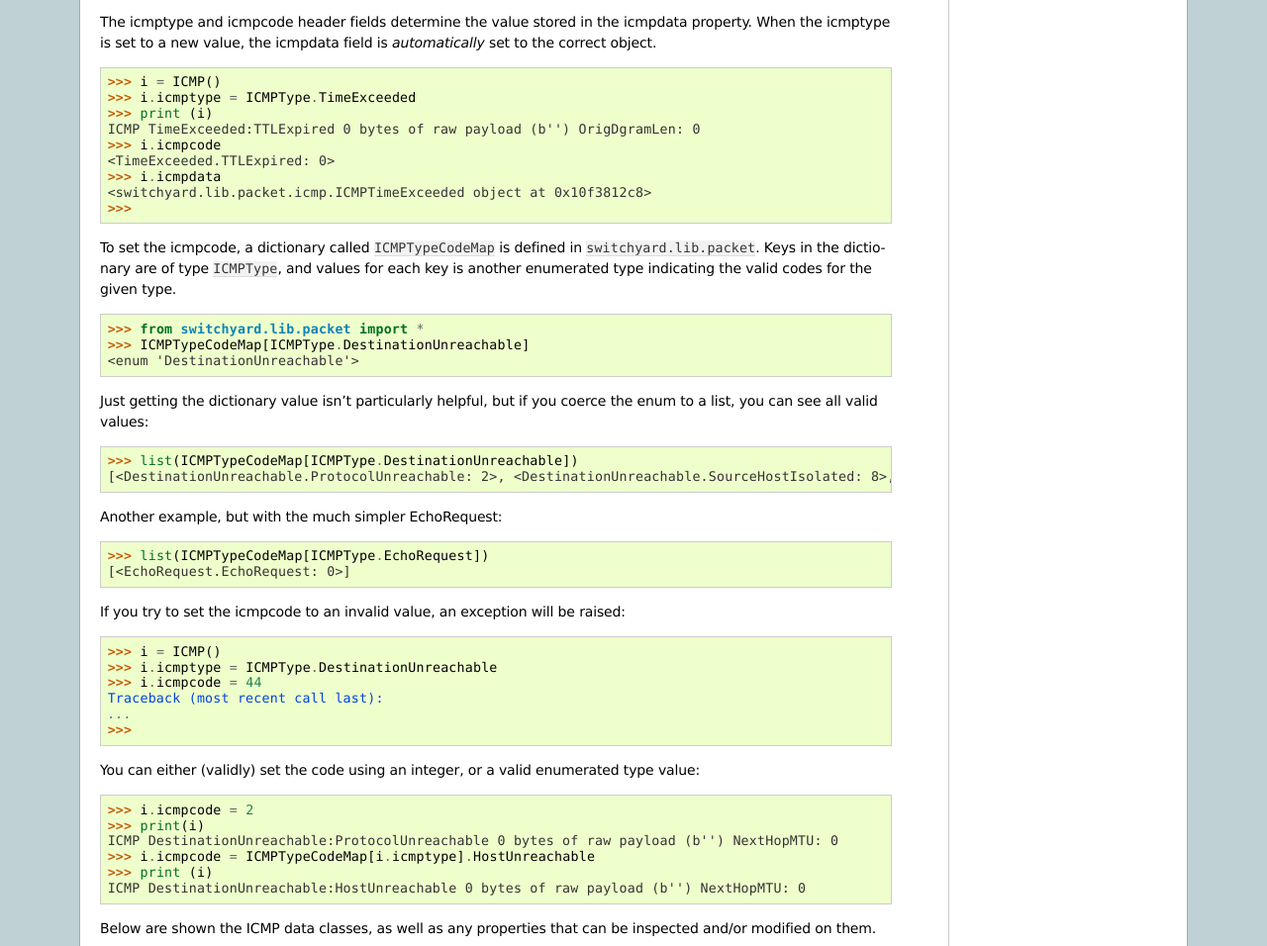
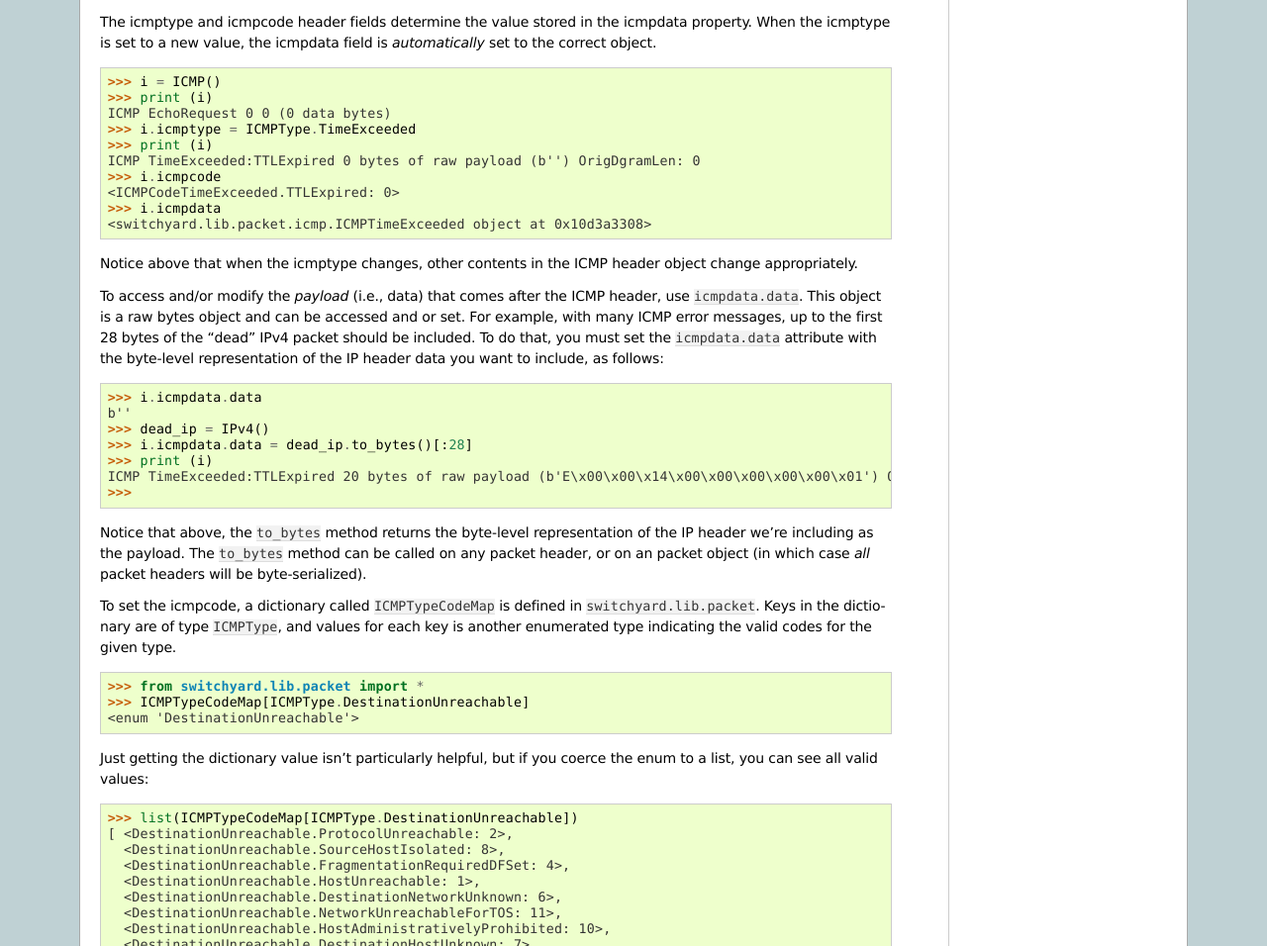
Before and after one commit to jsommers/switchyard, a Sphinx documentation site: the page built from documentation/reference.rst, in a window 1280 px wide and 1400 px high, scrolled down 3169 px. Shown: the part 169-1125 px from the top of the window at 99% size. Built offline with Sphinx 7.4.7, drawn with Linux system fonts in a browser that asks for light colours; some of the changed text lies outside the part shown; grey boxes are pictures that could not be loaded.

Commit message:
Improve ICMP header documentation

```diff
--- a/documentation/reference.rst
+++ b/documentation/reference.rst
@@ -265,15 +265,30 @@ is set to a new value, the icmpdata field is *automatically* set to
 the correct object.
 
 >>> i = ICMP()
+>>> print (i)
+ICMP EchoRequest 0 0 (0 data bytes)
 >>> i.icmptype = ICMPType.TimeExceeded
 >>> print (i)
 ICMP TimeExceeded:TTLExpired 0 bytes of raw payload (b'') OrigDgramLen: 0
 >>> i.icmpcode
-<TimeExceeded.TTLExpired: 0>
+<ICMPCodeTimeExceeded.TTLExpired: 0>
 >>> i.icmpdata
-<switchyard.lib.packet.icmp.ICMPTimeExceeded object at 0x10f3812c8>
+<switchyard.lib.packet.icmp.ICMPTimeExceeded object at 0x10d3a3308>
+
+Notice above that when the icmptype changes, other contents in the ICMP
+header object change appropriately.
+
+To access and/or modify the *payload* (i.e., data) that comes after the ICMP header, use ``icmpdata.data``.  This object is a raw bytes object and can be accessed and or set.  For example, with many ICMP error messages, up to the first 28 bytes of the "dead" IPv4 packet should be included.  To do that, you must set the ``icmpdata.data`` attribute with the byte-level representation of the IP header data you want to include, as follows:
+
+>>> i.icmpdata.data
+b''
+>>> dead_ip = IPv4()
+>>> i.icmpdata.data = dead_ip.to_bytes()[:28]
+>>> print (i)
+ICMP TimeExceeded:TTLExpired 20 bytes of raw payload (b'E\x00\x00\x14\x00\x00\x00\x00\x00\x01') OrigDgramLen: 0
 >>>
 
+Notice that above, the ``to_bytes`` method returns the byte-level representation of the IP header we're including as the payload.  The ``to_bytes`` method can be called on any packet header, or on an packet object (in which case *all* packet headers will be byte-serialized).
 
 To set the icmpcode, a dictionary called ``ICMPTypeCodeMap`` is defined
 in ``switchyard.lib.packet``.  Keys in the dictionary are of type ``ICMPType``, and values for each key is another enumerated type indicating the valid
@@ -287,7 +302,22 @@ Just getting the dictionary value isn't particularly helpful, but if you
 coerce the enum to a list, you can see all valid values:
 
 >>> list(ICMPTypeCodeMap[ICMPType.DestinationUnreachable])
-[<DestinationUnreachable.ProtocolUnreachable: 2>, <DestinationUnreachable.SourceHostIsolated: 8>, <DestinationUnreachable.FragmentationRequiredDFSet: 4>, <DestinationUnreachable.HostUnreachable: 1>, <DestinationUnreachable.DestinationNetworkUnknown: 6>, <DestinationUnreachable.NetworkUnreachableForTOS: 11>, <DestinationUnreachable.HostAdministrativelyProhibited: 10>, <DestinationUnreachable.DestinationHostUnknown: 7>, <DestinationUnreachable.HostPrecedenceViolation: 14>, <DestinationUnreachable.PrecedenceCutoffInEffect: 15>, <DestinationUnreachable.NetworkAdministrativelyProhibited: 9>, <DestinationUnreachable.NetworkUnreachable: 0>, <DestinationUnreachable.SourceRouteFailed: 5>, <DestinationUnreachable.PortUnreachable: 3>, <DestinationUnreachable.CommunicationAdministrativelyProhibited: 13>, <DestinationUnreachable.HostUnreachableForTOS: 12>]
+[ <DestinationUnreachable.ProtocolUnreachable: 2>,
+  <DestinationUnreachable.SourceHostIsolated: 8>,
+  <DestinationUnreachable.FragmentationRequiredDFSet: 4>,
+  <DestinationUnreachable.HostUnreachable: 1>,
+  <DestinationUnreachable.DestinationNetworkUnknown: 6>,
+  <DestinationUnreachable.NetworkUnreachableForTOS: 11>,
+  <DestinationUnreachable.HostAdministrativelyProhibited: 10>,
+  <DestinationUnreachable.DestinationHostUnknown: 7>,
+  <DestinationUnreachable.HostPrecedenceViolation: 14>,
+  <DestinationUnreachable.PrecedenceCutoffInEffect: 15>,
+  <DestinationUnreachable.NetworkAdministrativelyProhibited: 9>,
+  <DestinationUnreachable.NetworkUnreachable: 0>,
+  <DestinationUnreachable.SourceRouteFailed: 5>,
+  <DestinationUnreachable.PortUnreachable: 3>,
+  <DestinationUnreachable.CommunicationAdministrativelyProhibited: 13>,
+  <DestinationUnreachable.HostUnreachableForTOS: 12> ]
 
 Another example, but with the much simpler EchoRequest:
 
```
Also changed, not shown: 1 other file.
